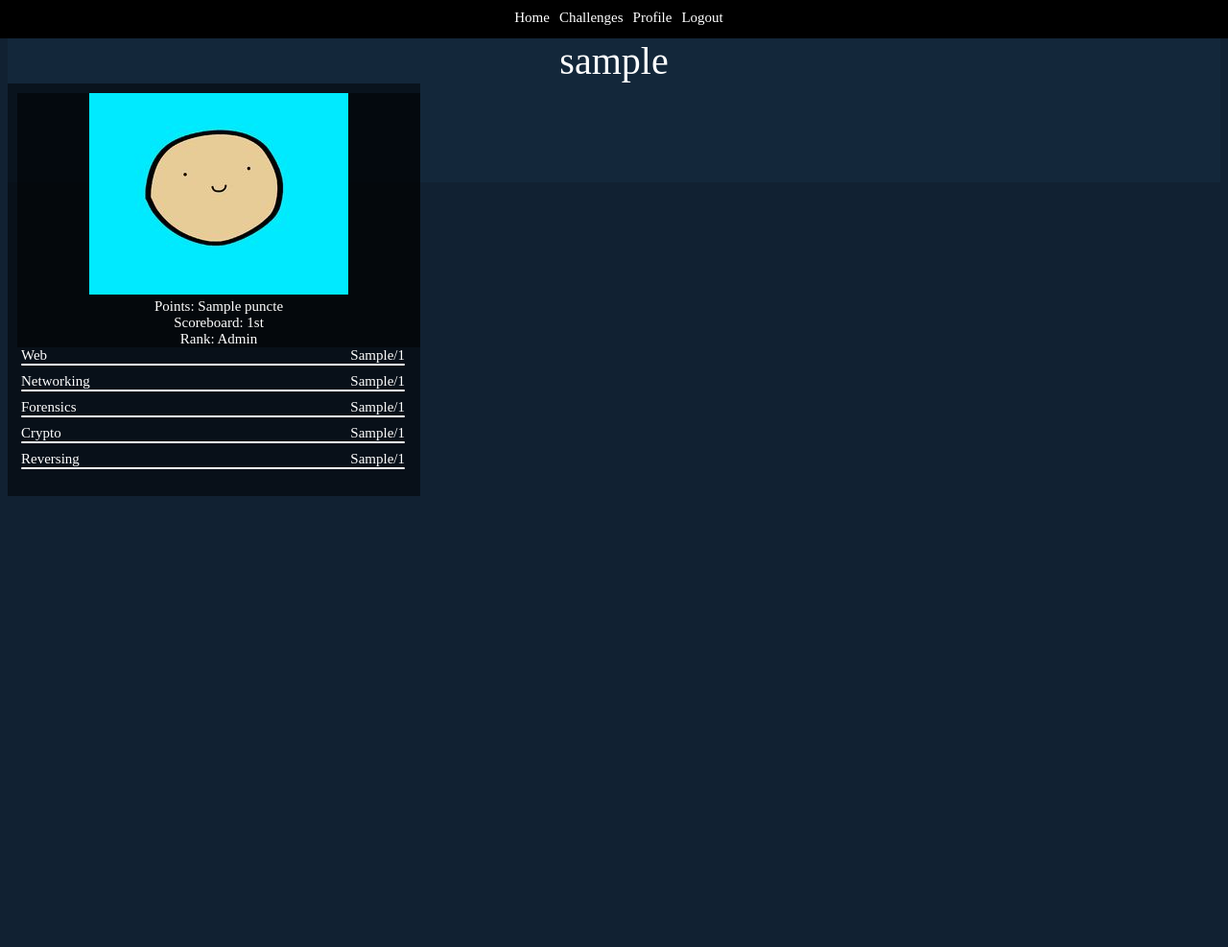
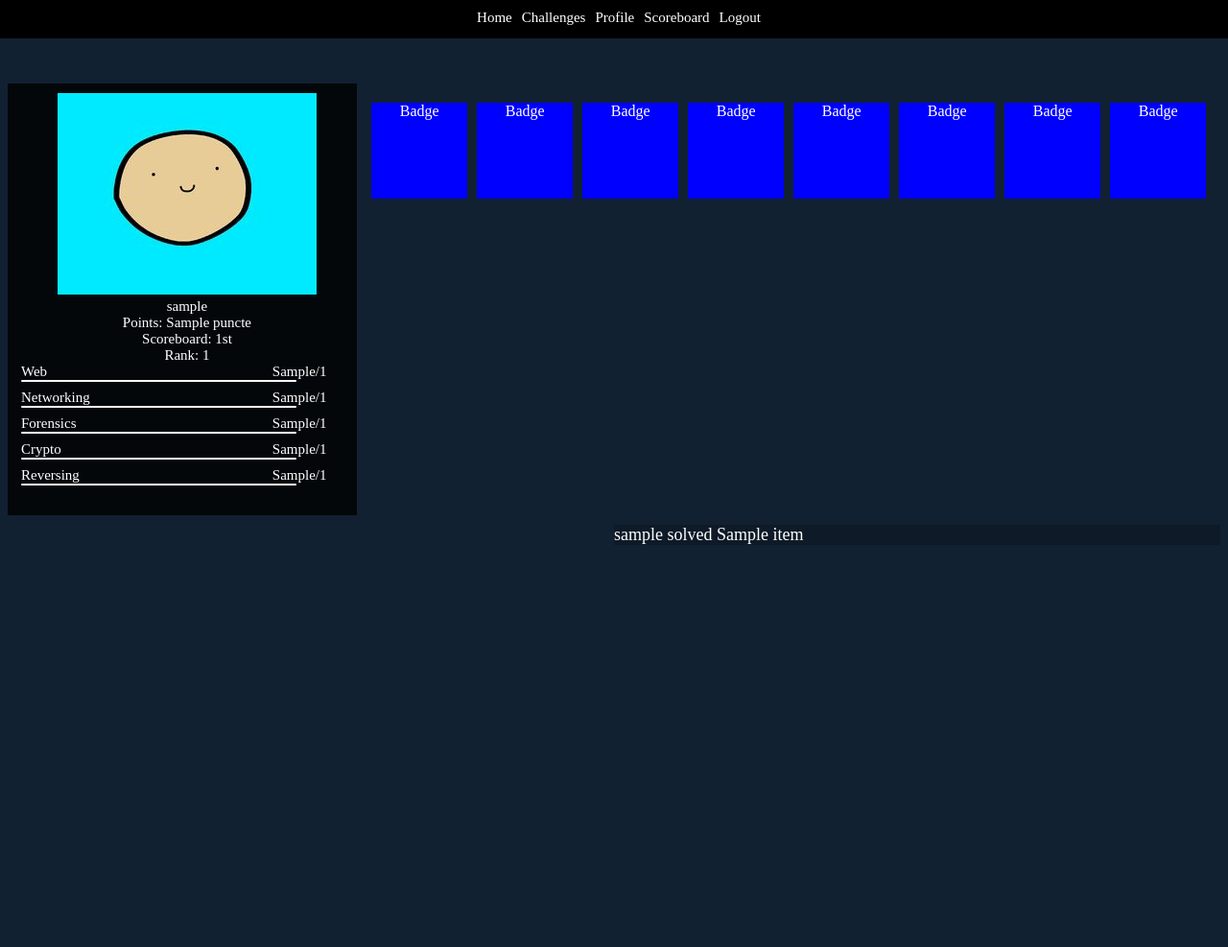
Before and after one commit to 0x435446/HackIT, a Flask app: template templates/profile.html in a window 1280 px wide. Shown: the whole page at 96% size. Before the commit the page ends 517 px from the top, so only its background shows below. Run offline with Flask 2, Linux system fonts and the light colour scheme; the template is opened without the code that fills it: most values are stand-ins (such as "Sample title", 1, 10 or a date in 2020); some libraries are stand-ins or nearby versions.

Commit message:
Pagina profile

```diff
--- a/app.py
+++ b/app.py
@@ -131,6 +131,7 @@ def log():
 							session['loggedin'] = True
 							session['username']=username
 							session['ID']=users[i][0]
+							session['Rank']=users[i][5]
 						else:
 							print ("INCORRECT")
 					else:
@@ -231,10 +232,12 @@ def profile():
 		cursor.execute("SELECT DISTINCT challenges.Nume, solves.ID_user FROM challenges inner join solves ON solves.ID_challenge=challenges.ID WHERE challenges.Categorie='Networking'")
 		data = cursor.fetchall()
 		solved = []
+		last_solves=[]
 		retSolved=[]
 		for i in data:
 			if str(i[1]) == str(session['ID']):
 				solved.append(i[0])
+				last_solves.append(i[0])
 		Networking_Solved = len(solved)
 
 		cursor.execute("SELECT DISTINCT challenges.Nume, solves.ID_user FROM challenges inner join solves ON solves.ID_challenge=challenges.ID WHERE challenges.Categorie='Forensics'")
@@ -244,6 +247,7 @@ def profile():
 		for i in data:
 			if str(i[1]) == str(session['ID']):
 				solved.append(i[0])
+				last_solves.append(i[0])
 		Forensics_Solved = len(solved)
 
 		cursor.execute("SELECT DISTINCT challenges.Nume, solves.ID_user FROM challenges inner join solves ON solves.ID_challenge=challenges.ID WHERE challenges.Categorie='Web'")
@@ -253,6 +257,7 @@ def profile():
 		for i in data:
 			if str(i[1]) == str(session['ID']):
 				solved.append(i[0])
+				last_solves.append(i[0])
 		Web_Solved = len(solved)
 
 		cursor.execute("SELECT DISTINCT challenges.Nume, solves.ID_user FROM challenges inner join solves ON solves.ID_challenge=challenges.ID WHERE challenges.Categorie='Cryptography'")
@@ -262,6 +267,7 @@ def profile():
 		for i in data:
 			if str(i[1]) == str(session['ID']):
 				solved.append(i[0])
+				last_solves.append(i[0])
 		Cryptography_Solved = len(solved)
 
 		cursor.execute("SELECT DISTINCT challenges.Nume, solves.ID_user FROM challenges inner join solves ON solves.ID_challenge=challenges.ID WHERE challenges.Categorie='Reversing'")
@@ -271,6 +277,7 @@ def profile():
 		for i in data:
 			if str(i[1]) == str(session['ID']):
 				solved.append(i[0])
+				last_solves.append(i[0])
 		Reversing_Solved = len(solved)
 
 		cursor.execute("SELECT DISTINCT challenges.Nume, solves.ID_user FROM challenges inner join solves ON solves.ID_challenge=challenges.ID WHERE challenges.Categorie='Pwn'")
@@ -280,6 +287,7 @@ def profile():
 		for i in data:
 			if str(i[1]) == str(session['ID']):
 				solved.append(i[0])
+				last_solves.append(i[0])
 		Pwn_Solved = len(solved)
 
 		cursor.execute("SELECT DISTINCT challenges.Nume, solves.ID_user FROM challenges inner join solves ON solves.ID_challenge=challenges.ID WHERE challenges.Categorie='Misc'")
@@ -289,8 +297,10 @@ def profile():
 		for i in data:
 			if str(i[1]) == str(session['ID']):
 				solved.append(i[0])
+				last_solves.append(i[0])
 		Misc_Solved = len(solved)
 
+		print ("AICI E",last_solves)
 
 		cursor.execute("SELECT challenges.Nume FROM challenges WHERE challenges.Categorie='Networking'")
 		data = cursor.fetchall()
@@ -314,12 +324,13 @@ def profile():
 		cursor.execute("SELECT users.Puncte FROM users WHERE users.ID='"+str(session['ID'])+"'")
 		data = cursor.fetchall()
 		Puncte_user=data[0][0]
-		print ("AICI BOSS",Puncte_user)
-
+		print ("rank",session['Rank'])
 		return render_template('profile.html',
 			Networking_Solved=Networking_Solved, Forensics_Solved=Forensics_Solved, Web_Solved=Web_Solved, Cryptography_Solved=Cryptography_Solved, Reversing_Solved=Reversing_Solved, Pwn_Solved=Pwn_Solved,
 			Total_Networking = Total_Networking, Total_Forensics=Total_Forensics, Total_Web=Total_Web, Total_Crypto=Total_Crypto, Total_Reversing=Total_Reversing,Total_Pwn=Total_Pwn,
 			Username=session['username'],
-			Puncte=Puncte_user)
+			Puncte=Puncte_user,
+			lastSolves=last_solves,
+			Rank=session['Rank'])
 	else:
 		return redirect('/login')
--- a/static/css/profile.css
+++ b/static/css/profile.css
@@ -33,7 +33,6 @@ body{
 .body_part_left{
 	height: 150px;
 	width: 100%;
-	background-color: #13273a;
 	float:left;
 }
 
@@ -51,29 +50,73 @@ body{
 	font-size: 15px;
 	color:white;
 	float:left;
-	width: 420px;
-	background-color: rgb(0,0,0,0.5);
-	height: 420px;
+	width: 28%;
+	background-color: rgb(0,0,0,0.8);
+	max-width: 420px;
 	text-align: left;
 	padding-left: 10px;
 	padding-top: 10px;
+	height: 440px;
 }
 
 .body_part_left_content_up_details_sus{
 	font-size: 15px;
 	color:white;
 	float:left;
-	width: 420px;
-	background-color: rgb(0,0,0,0.5);
+	width: 100%;
 	text-align: center;
 }
+
+
+.body_part_right_content_up_details{
+	width: 70%;
+	height: 440px;
+	padding-top: 10px;
+	float: right;
+}
+
+
+.body_part_right_content_up_details_part{
+	background-color: blue;
+	width: 15%;
+	float:left;
+	margin-right: 10px;
+	margin-top: 10px;
+	height: 100px;
+	min-width: 100px;
+	max-width: 100px;
+}
+
+.body_part_right_content_down_details{
+	font-size: 15px;
+	color:white;
+	float:right;
+	width: 50%;
+	height: 440px;
+	text-align: left;
+	padding-left: 10px;
+	padding-top: 10px;
+}
+
+.body_part_right_content_down_details_part{
+	background-color: white;
+	width: 100%;
+	margin-bottom: 10px;
+	color:black;
+	background-color: rgb(0,0,0,0.2);
+	font-size: 18px;
+	color:white;
+}
+
+
+
 
 
 div.progressbar {
     #background-color: #20201F;
     border-radius: 6px; /* (heightOfInnerDiv / 2) + padding */
     padding: 4px;
-    width:400px;
+    width:90%;
     text-align:right;
 }
 
@@ -83,7 +126,7 @@ div.progressbar2 {
     #background-color: #20201F;
     border-radius: 6px; /* (heightOfInnerDiv / 2) + padding */
     padding: 4px;
-    width:400px;
+    width:90%;
     text-align:right;
 }
 
@@ -91,7 +134,7 @@ div.progressbar2 {
 
 div.progressbars {
     background-color: white;
-    width: 400px; /* Adjust with JavaScript */
+    width:90%;
     height: 2px;
     border-radius: 10px;
     text-align:center;
--- a/templates/challenges.html
+++ b/templates/challenges.html
@@ -19,6 +19,9 @@
 			</div>
 			<div class='header_section' onclick="location.href='/profile';">
 				Profile
+			</div>
+			<div class='header_section' onclick="location.href='/scoreboard';">
+				Scoreboard
 			</div>
 			<div class='header_section' onclick="location.href='/logout';">
 				Logout
--- a/templates/index.html
+++ b/templates/index.html
@@ -16,6 +16,12 @@
 			</div>
 			<div class='header_section' onclick="location.href='/challenges';">
 				Challenges
+			</div>
+			<div class='header_section' onclick="location.href='/profile';">
+				Profile
+			</div>
+			<div class='header_section' onclick="location.href='/scoreboard';">
+				Scoreboard
 			</div>
 			<div class='header_section' onclick="location.href='/logout';">
 				Logout
--- a/templates/profile.html
+++ b/templates/profile.html
@@ -20,6 +20,9 @@
 			<div class='header_section' onclick="location.href='/profile';">
 				Profile
 			</div>
+			<div class='header_section' onclick="location.href='/scoreboard';">
+				Scoreboard
+			</div>
 			<div class='header_section' onclick="location.href='/logout';">
 				Logout
 			</div>
@@ -32,14 +35,15 @@
 		<div class='body_part_left'>
 			<div class='body_part_left_content_up'>
 				<div class='body_part_left_content_up_name'>
-					{{Username}}
+					&nbsp;
 				</div>
 				<div class='body_part_left_content_up_details'>
 					<div class='body_part_left_content_up_details_sus'>
 						<img src="{{url_for('static', filename='images/Noaccount.jpg')}}" /><br>
+						{{Username}}<br>
 						Points: {{Puncte}} <br>
 						Scoreboard: 1st <br>
-						Rank: Admin
+						Rank: {{Rank}}
 					</div>
 
 					<div class="progressbar2">
@@ -91,11 +95,46 @@
 							</div>
 						</div>
 					</div>
+				</div>
 
+
+				<div class='body_part_right_content_up_details'>
+					<div class='body_part_right_content_up_details_part'>
+						Badge
+					</div>
+					<div class='body_part_right_content_up_details_part'>
+						Badge
+					</div>
+					<div class='body_part_right_content_up_details_part'>
+						Badge
+					</div>
+					<div class='body_part_right_content_up_details_part'>
+						Badge
+					</div>
+					<div class='body_part_right_content_up_details_part'>
+						Badge
+					</div>
+					<div class='body_part_right_content_up_details_part'>
+						Badge
+					</div>
+					<div class='body_part_right_content_up_details_part'>
+						Badge
+					</div>
+					<div class='body_part_right_content_up_details_part'>
+						Badge
+					</div>
+				</div>
+
+
+				<div class="body_part_right_content_down_details">
+					{% for item in lastSolves %}
+					<div class="body_part_right_content_down_details_part">
+						{{Username}} solved {{ item }}
+					</div>
+					{% endfor %}
 
 
 				</div>
-
 
 			</div>
 		</div>
```
